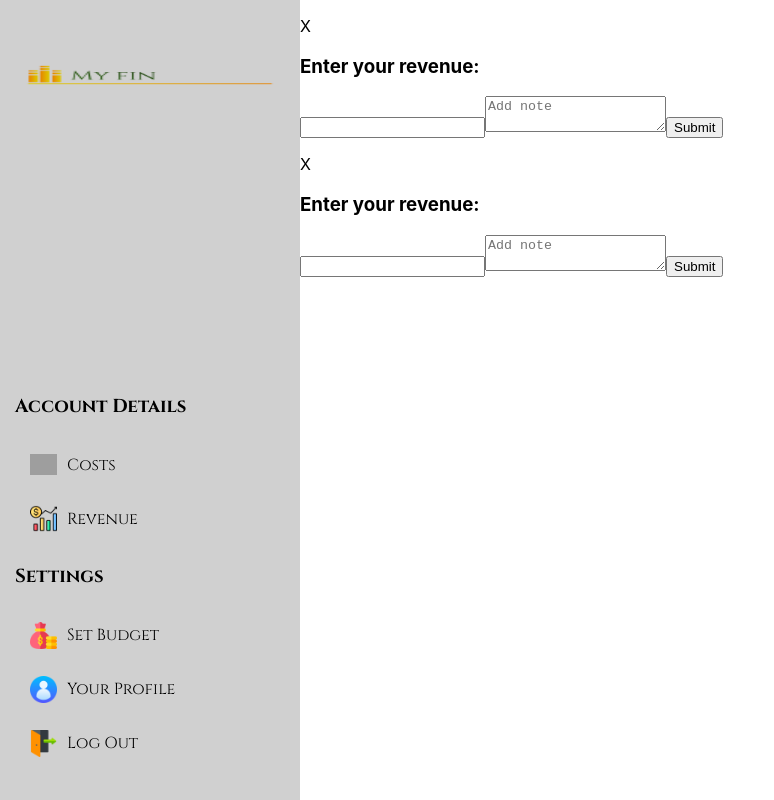
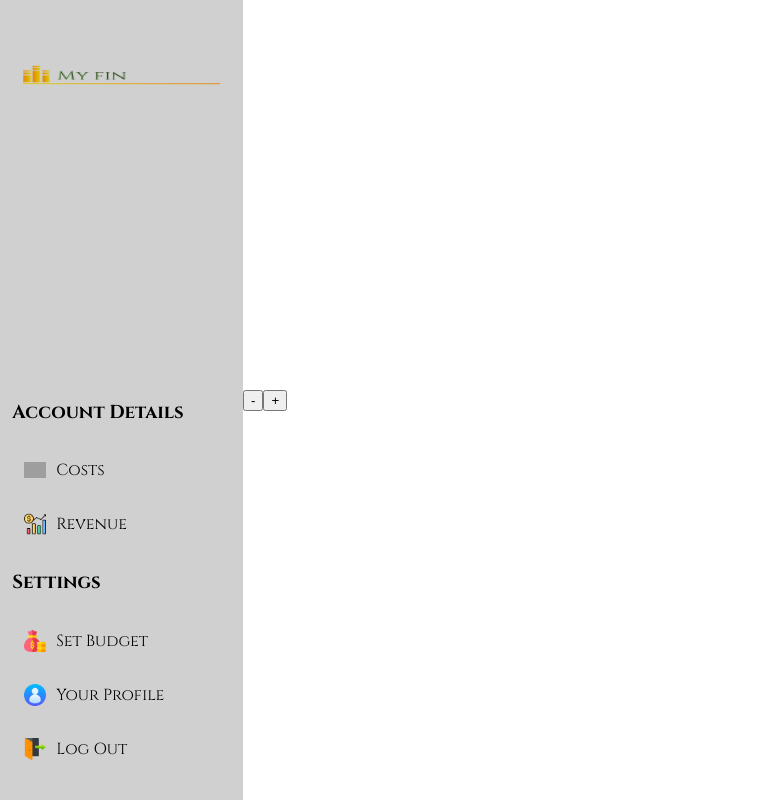
Before and after one commit to Andrei9194/my-fin, a React (Create React App) app: page / in a window 1280 px wide. Shown: the whole page, without its empty margins (0-774 px from the left). Built offline with nearby package versions, Linux system fonts and the light colour scheme; grey boxes are pictures that could not be loaded.

Commit message:
Add styles for modals

```diff
--- a/src/components/content/index.js
+++ b/src/components/content/index.js
@@ -3,7 +3,7 @@ import { Modals } from "../modals"
 
 export const Content = () =>{
     return(
-        <div>
+        <div style={{width: '100%', height: '100vh'}}>
             <Routes>
                 <Route exact path="/" element={<Modals/>} />
             </Routes>
--- a/src/components/modals/costsModal/index.js
+++ b/src/components/modals/costsModal/index.js
@@ -1,16 +1,16 @@
 import '../index.css'
-export const CostsModal =()=>{
+export const CostsModal =({showModal, closeModal})=>{
 
     return(
-        <div className="modal-content">
-            <p className="modal-closeButton">X</p>
+        <div className={showModal ? "modal-content": 'hidden'}>
+            <p className="modal-closeButton" onClick={() => closeModal(false)}>X</p>
             <div>
-                <h3 className="modal-title">Enter your revenue:</h3>
+                <h3 className="modal-title">Enter your costs:</h3>
                 <from className="modal-form">
-                    <label htmlFor="count">
-                        <input className="modal-input" id="count" type="number" name="count" />
-                        <textarea className="modal-textArea" placeholder="Add note"></textarea>
-                    </label>
+                    <div className='modal-form_inputArea'>
+                        <input className="modal-input" id="count" type="number" name="count" placeholder='0'/>
+                        <input className="modal-textArea" placeholder="Add note"/>
+                    </div>
                     <button type='submit'className="modal-button">Submit</button>
                 </from>
             </div>
--- a/src/components/modals/index.css
+++ b/src/components/modals/index.css
@@ -1,24 +1,76 @@
+@import url('https://fonts.googleapis.com/css2?family=Cinzel:wght@400;500;700&display=swap');
+
+
 .modal-container{
-
+    display: flex;
+    align-items: center;
+    height: 100%;
 }
 .modal-content{
+    background-color: lightgray;
+    width: 300px;
+    height: 250px;
+    margin: 0 auto;
+    font-family: 'Cinzel', serif;
 
 }
 .modal-closeButton{
 
 }
 .modal-title{
-
+    text-align: center;
 }
 .modal-form{
-
+    display: flex;
+    flex-direction: column;
+    width: 100%;
+    padding-left: 5%;
+    /* margin-left: 5%; */
+}
+.modal-form_inputArea{
+    display: flex;
+    flex-direction: column;
 }
 .modal-input{
+    height: 20px;
+    width: 90%;
+    text-indent: 5px;
+    font-size: 1rem;
+}
 
+.modal-input:focus, .modal-textArea:focus{
+    outline: none;
 }
+input[type=number] {
+    -moz-appearance: textfield;
+  }
+.modal-input::placeholder,
+.modal-textArea::placeholder{
+    color: #282828;
+    opacity: 0.8;
+    font-family: Georgia;
+    font-size: 1rem;
+}
+
 .modal-textArea{
+    height: 50px;
+    margin: 2% 0;
+    width: 90%;
+    text-indent: 5px;
+    font-size: 1rem;
+}
 
+.modal-button{
+    width: 20%;
+    font-family: 'Cinzel', serif;
 }
-.modal-button{
 
+input::-webkit-outer-spin-button,
+input::-webkit-inner-spin-button {
+  -webkit-appearance: none;
+  margin: 0;
 }
+
+.hidden{
+    display: none;
+}
--- a/src/components/modals/index.js
+++ b/src/components/modals/index.js
@@ -1,12 +1,26 @@
+import { useState } from "react"
 import { CostsModal } from "./costsModal"
 import { RevenueModal } from "./revenueModal"
+import './index.js'
 
 export const Modals = () =>{
+    const [costModal, setCostModal] = useState(false)
+    const [revenueModal, setRevenueModal] = useState(false)
 
+    const handlerCostModal = () =>{
+        setCostModal(!costModal)
+        setRevenueModal(false)
+    }
+    const handlerRevenueModal = () =>{
+        setRevenueModal(!revenueModal)
+        setCostModal(false)
+    }
     return(
         <div className="modal-container">
-            <RevenueModal />
-            <CostsModal />
+            <button onClick={handlerCostModal}>-</button>
+            <button onClick={handlerRevenueModal}>+</button>
+            <CostsModal showModal={costModal} closeModal={setCostModal} />
+            <RevenueModal showModal={revenueModal} closeModal={setRevenueModal}/>
         </div>
     )
 }
--- a/src/components/modals/revenueModal/index.js
+++ b/src/components/modals/revenueModal/index.js
@@ -1,16 +1,16 @@
 import '../index.css'
-export const RevenueModal =()=>{
+export const RevenueModal =({showModal, closeModal})=>{
 
     return(
-        <div className="modal-content">
-            <p className="modal-closeButton">X</p>
+        <div className={showModal ? "modal-content": 'hidden'}>
+            <p className="modal-closeButton" onClick={() => closeModal(false)}>X</p>
             <div>
                 <h3 className="modal-title">Enter your revenue:</h3>
                 <from className="modal-form">
-                    <label htmlFor="count">
-                        <input className="modal-input" id="count" type="number" name="count" />
-                        <textarea className="modal-textArea" placeholder="Add note"></textarea>
-                    </label>
+                    <div className='modal-form_inputArea'>
+                        <input className="modal-input" id="count" type="number" name="count" placeholder='0' />
+                        <input className="modal-textArea" placeholder="Add note" />
+                    </div>
                     <button type='submit'className="modal-button">Submit</button>
                 </from>
             </div>
```
